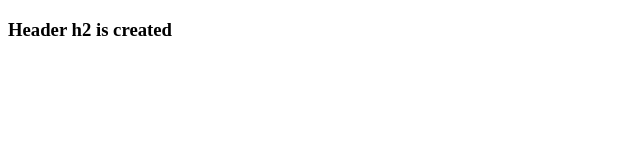
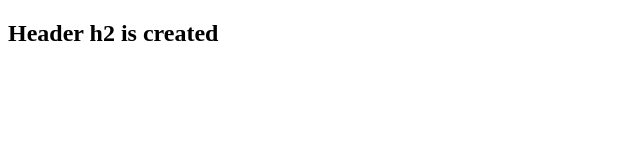
Before and after one commit to NikitaKrylov1/gitTestHomework, a plain HTML site: page index.html in a window 1280 px wide. Shown: the whole page, without its empty margins (0-640 px from the left). Drawn offline with Linux system fonts and the light colour scheme.

Commit message:
h3_bug_fixed

```diff
--- a/index.html
+++ b/index.html
@@ -7,6 +7,6 @@
     <title>Document</title>
 </head>
 <body>
-    <h3>Header h2 is created</h3>
+    <h2>Header h2 is created</h2>
 </body>
 </html>
```
